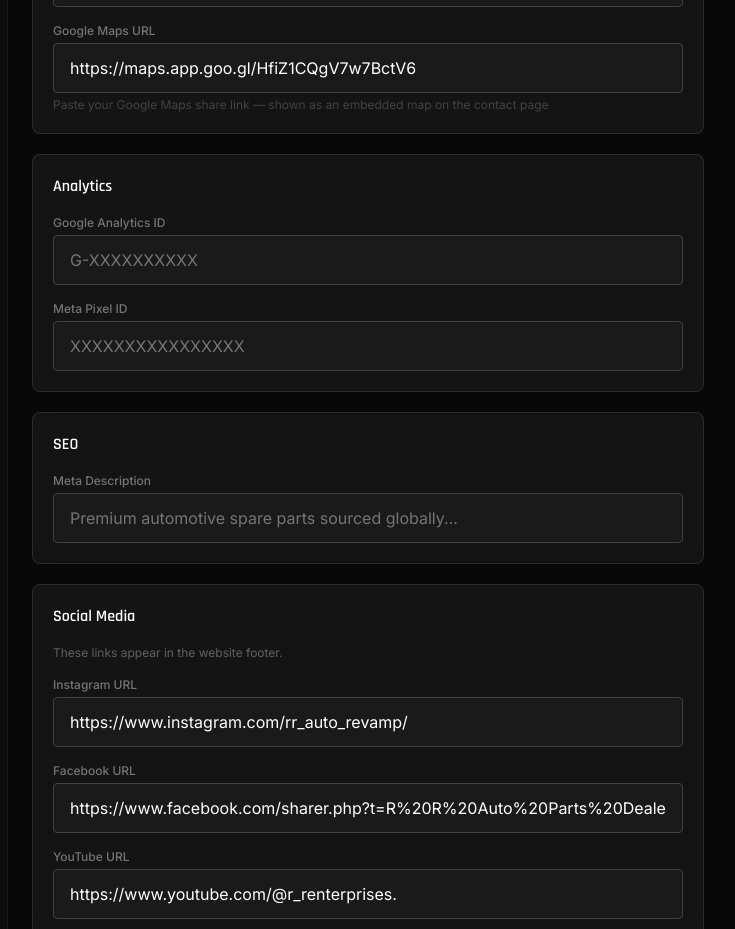
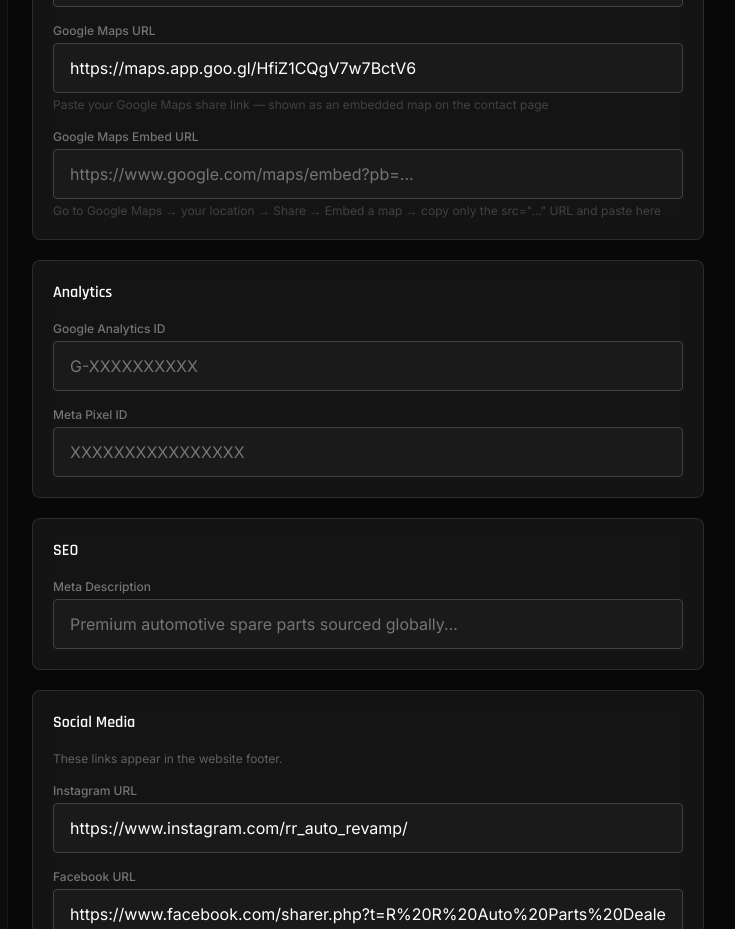
Before and after one commit to rrautopartsking-prog/rr-auto-revamp, a Next.js app: page /admin/settings in a window 1280 px wide. Shown: the part 880-1809 px from the top of the page, without its empty margins (232-967 px from the left). Built offline with nearby package versions, Linux system fonts and the light colour scheme; no server answers; the database is empty.

Commit message:
fix: use proper google maps embed src for contact page map

```diff
--- a/app/(public)/contact/page.tsx
+++ b/app/(public)/contact/page.tsx
@@ -22,8 +22,13 @@ export default async function ContactPage() {
   const whatsapp = (settings.whatsapp_number || "919205876091").replace(/\D/g, "");
   const mapUrl = settings.contact_map_url || "https://maps.app.goo.gl/HfiZ1CQgV7w7BctV6";
 
-  // Google Maps embed — works with both short links and full URLs
-  const mapsEmbedSrc = `https://maps.google.com/maps?q=${encodeURIComponent(mapUrl)}&output=embed&z=16`;
+  // contact_map_embed is the full iframe src from Google Maps > Share > Embed a map
+  // Falls back to a search query embed if not set
+  const mapsEmbedSrc =
+    settings.contact_map_embed ||
+    `https://maps.google.com/maps?q=${encodeURIComponent(
+      settings.contact_address || "RR Auto Revamp, Delhi, India"
+    )}&output=embed&z=16`;
 
   return (
     <div className="min-h-screen bg-carbon-950 pt-20">
--- a/components/admin/settings-form.tsx
+++ b/components/admin/settings-form.tsx
@@ -132,6 +132,13 @@ export function SettingsForm({ settings: initialSettings }: Props) {
           placeholder="https://maps.app.goo.gl/..."
           hint="Paste your Google Maps share link — shown as an embedded map on the contact page"
         />
+        <Field
+          label="Google Maps Embed URL"
+          value={values.contact_map_embed || ""}
+          onChange={(v) => update("contact_map_embed", v)}
+          placeholder="https://www.google.com/maps/embed?pb=..."
+          hint='Go to Google Maps → your location → Share → Embed a map → copy only the src="..." URL and paste here'
+        />
       </div>
 
       {/* Analytics */}
--- a/lib/settings.ts
+++ b/lib/settings.ts
@@ -7,6 +7,7 @@ const defaults: Record<string, string> = {
   contact_email: "info@rrautorevamp.com",
   contact_address: "Delhi, India",
   contact_map_url: "https://maps.app.goo.gl/HfiZ1CQgV7w7BctV6",
+  contact_map_embed: "",
   whatsapp_number: "919205876091",
   google_analytics_id: "",
   meta_pixel_id: "",
```
